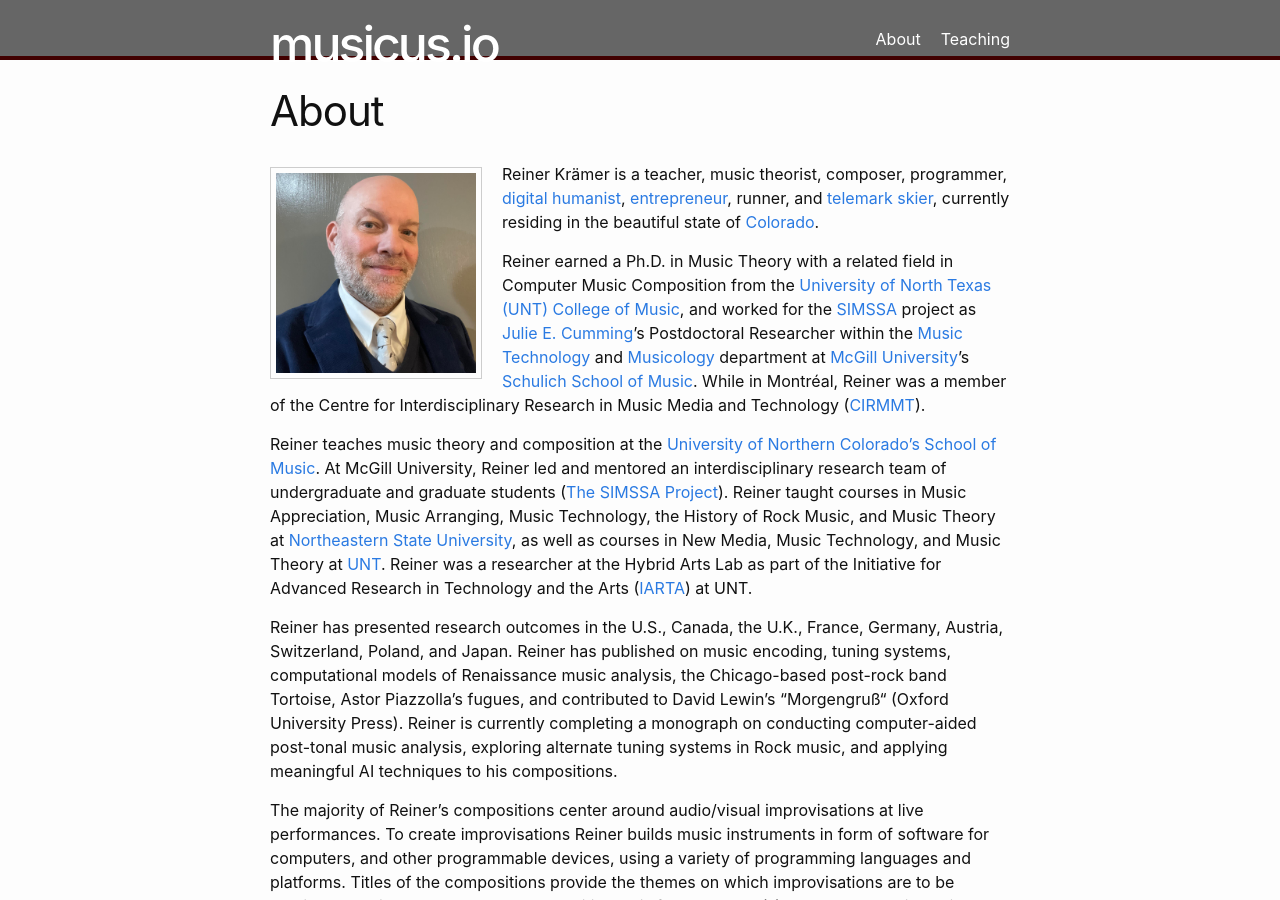
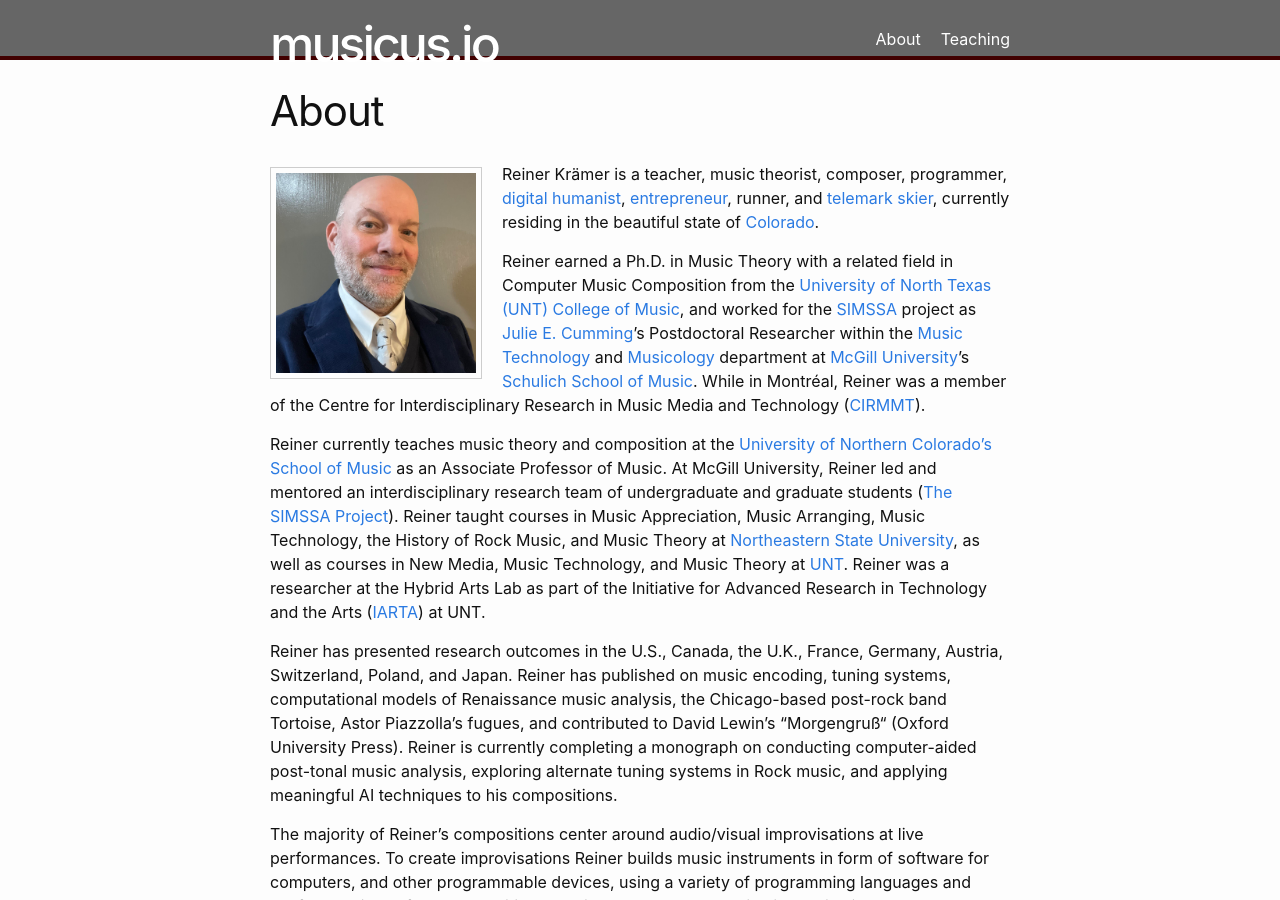
Before and after one commit to musicus/musicus.github.io, a Jekyll site: the page built from about.markdown, in a window 1280 px wide and 900 px high. Built offline with Jekyll 4.4.1, drawn with Linux system fonts in a browser that asks for light colours.

Commit message:
Updates.

```diff
--- a/about.markdown
+++ b/about.markdown
@@ -10,7 +10,7 @@ redirect_from:
 
 Reiner earned a Ph.D. in Music Theory with a related field in Computer Music Composition from the [University of North Texas (UNT) College of Music](https://music.unt.edu){:target="_blank"}, and worked for the [SIMSSA](http://simssa.ca){:target="_blank"} project as [Julie E. Cumming](https://www.mcgill.ca/music/julie-e-cumming){:target="_blank"}'s Postdoctoral Researcher within the [Music Technology](https://www.mcgill.ca/music/about-us/music-technology){:target="_blank"} and [Musicology](https://www.mcgill.ca/music/about-us/music-history-musicology){:target="_blank"} department at [McGill University](https://www.mcgill.ca){:target="_blank"}’s [Schulich School of Music](https://www.mcgill.ca/music/){:target="_blank"}. While in Montréal, Reiner was a member of the Centre for Interdisciplinary Research in Music Media and Technology ([CIRMMT](https://www.cirmmt.org/){:target="_blank"}).
 
-Reiner teaches music theory and composition at the [University of Northern Colorado's School of Music](https://arts.unco.edu/music/){:target="_blank"}. At McGill University, Reiner led and mentored an interdisciplinary research team of undergraduate and graduate students ([The SIMSSA Project](http://simssa.ca){:target="_blank"}). Reiner taught courses in Music Appreciation, Music Arranging, Music Technology, the History of Rock Music, and Music Theory at [Northeastern State University](https://www.nsuok.edu){:target="_blank"}, as well as courses in New Media, Music Technology, and Music Theory at [UNT](https://www.unt.edu/index.html){:target="_blank"}. Reiner was a researcher at the Hybrid Arts Lab as part of the Initiative for Advanced Research in Technology and the Arts ([IARTA](https://iarta.unt.edu/hal/participants){:target="_blank"}) at UNT.
+Reiner currently teaches music theory and composition at the [University of Northern Colorado's School of Music](https://arts.unco.edu/music/){:target="_blank"} as an Associate Professor of Music. At McGill University, Reiner led and mentored an interdisciplinary research team of undergraduate and graduate students ([The SIMSSA Project](http://simssa.ca){:target="_blank"}). Reiner taught courses in Music Appreciation, Music Arranging, Music Technology, the History of Rock Music, and Music Theory at [Northeastern State University](https://www.nsuok.edu){:target="_blank"}, as well as courses in New Media, Music Technology, and Music Theory at [UNT](https://www.unt.edu/index.html){:target="_blank"}. Reiner was a researcher at the Hybrid Arts Lab as part of the Initiative for Advanced Research in Technology and the Arts ([IARTA](https://iarta.unt.edu/hal/participants){:target="_blank"}) at UNT.
 
 Reiner has presented research outcomes in the U.S., Canada, the U.K., France, Germany, Austria, Switzerland, Poland, and Japan. Reiner has published on music encoding, tuning systems, computational models of Renaissance music analysis, the Chicago-based post-rock band Tortoise, Astor Piazzolla’s fugues, and contributed to David Lewin's “Morgengruß“ (Oxford University Press). Reiner is currently completing a monograph on conducting computer-aided post-tonal music analysis, exploring alternate tuning systems in Rock music, and applying meaningful AI techniques to his compositions.
 
```
